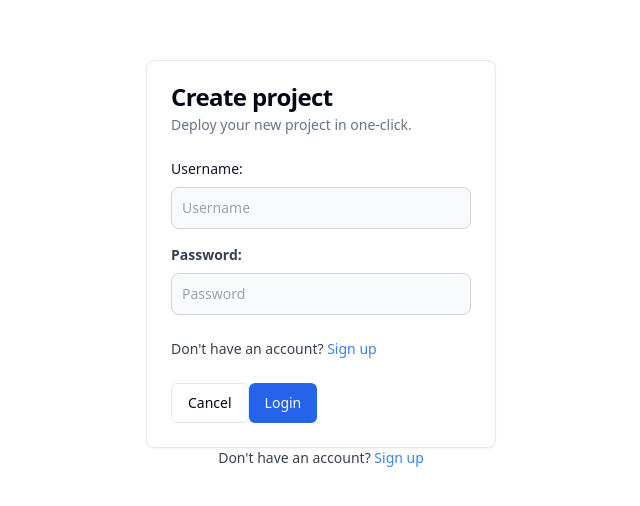
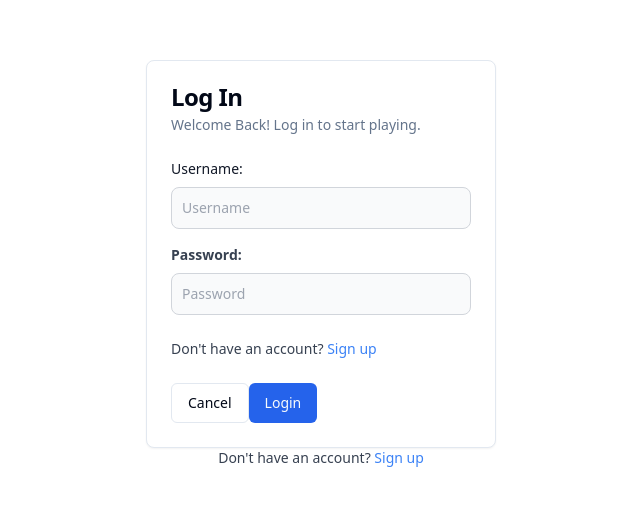
Before and after one commit to ADHFMZ7/Betting-Frontend, a React (Vite) app: page /login in a window 1280 px wide. Shown: the part 136-642 px from the top of the page, without its empty margins (319-959 px from the left). Built offline with nearby package versions, Linux system fonts and the light colour scheme.

Commit message:
Finalized login

```diff
--- a/src/components/Pages/Login.jsx
+++ b/src/components/Pages/Login.jsx
@@ -52,8 +52,8 @@ const Login = () => {
     <Card className="w-[350px] ">
       <form onSubmit={handleSubmitEvent} className="max-w-sm mx-auto">
       <CardHeader>
-        <CardTitle>Create project</CardTitle>
-        <CardDescription>Deploy your new project in one-click.</CardDescription>
+        <CardTitle>Log In</CardTitle>
+        <CardDescription>Welcome Back! Log in to start playing.</CardDescription>
       </CardHeader>
       <CardContent>
         <div className="mb-4">
```
